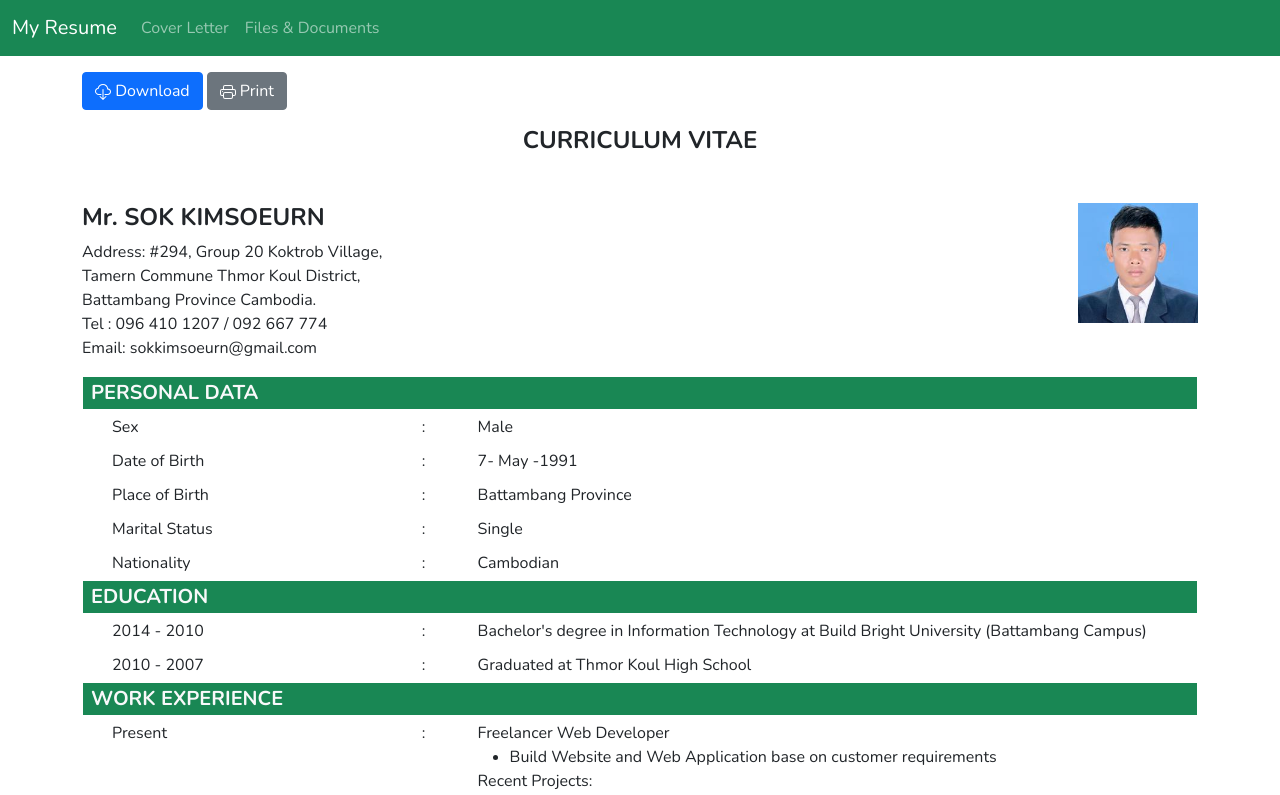
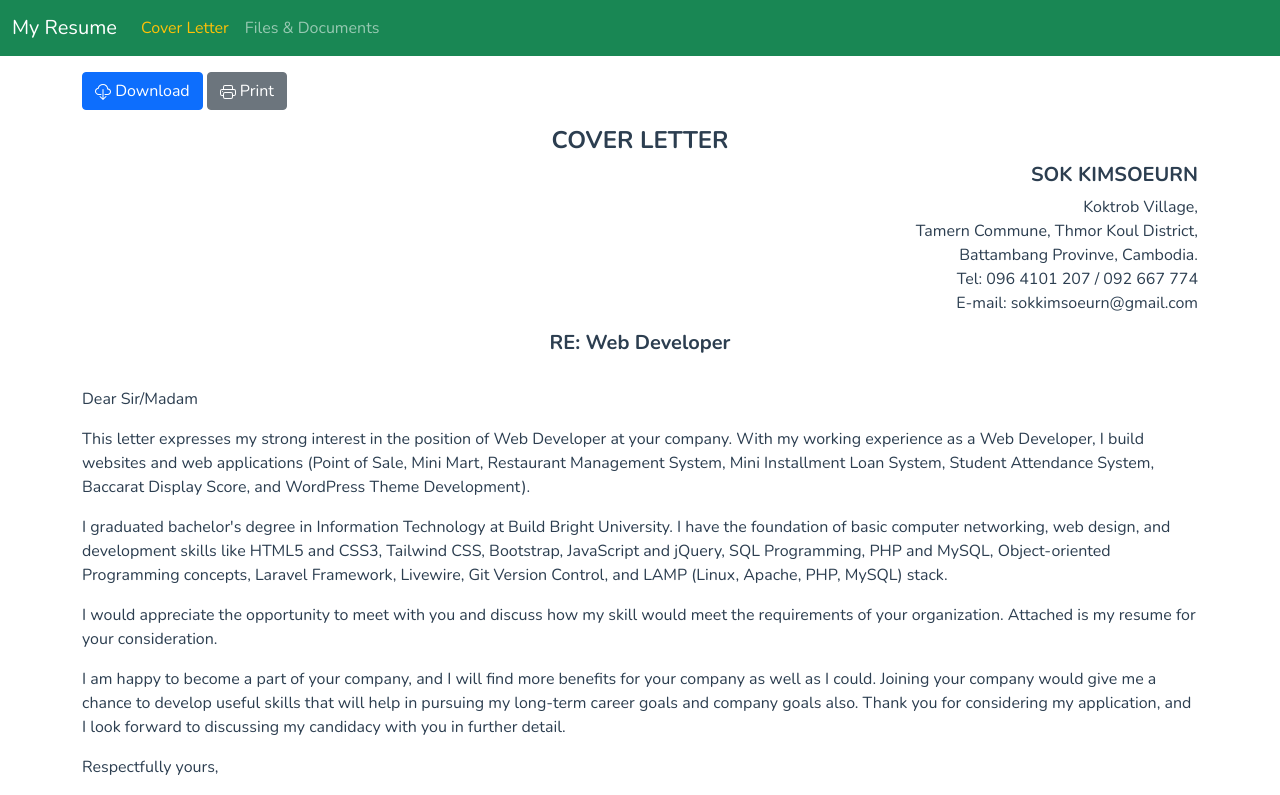
Before and after one commit to Kimsoeurn/cvue, a Vue app: page /cover-letter in a window 1280 px wide. Shown: the top 795 px of the page. Built offline with nearby package versions, Linux system fonts and the light colour scheme.

Commit message:
Add Vue Router

```diff
--- a/package.json
+++ b/package.json
@@ -16,6 +16,7 @@
   "devDependencies": {
     "@vue/cli-plugin-babel": "~4.5.0",
     "@vue/cli-plugin-eslint": "~4.5.0",
+    "@vue/cli-plugin-router": "~4.5.0",
     "@vue/cli-service": "~4.5.0",
     "babel-eslint": "^10.1.0",
     "eslint": "^6.7.2",
--- a/src/App.vue
+++ b/src/App.vue
@@ -1,30 +1,18 @@
 <template>
   <div id="app">
-    <Navbar/>
-    <Sidebar/>
-    <Content/>
+    <router-view/>
   </div>
 </template>
-
-<script>
-import Sidebar from './components/Sidebar.vue'
-import Navbar from './components/Navbar.vue'
-import Content from './components/Content.vue'
-
-export default {
-  name: 'App',
-  components: {
-    Sidebar,
-    Navbar,
-    Content
-  }
-}
-</script>
 
 <style>
 #app {
   font-family: 'Nunito', sans-serif;
   -webkit-font-smoothing: antialiased;
   -moz-osx-font-smoothing: grayscale;
+  color: #2c3e50;
+}
+
+ul li a.router-link-exact-active {
+  color: #ffc107 !important;
 }
 </style>
--- /dev/null
+++ b/src/components/CoverLetter.vue
@@ -0,0 +1,70 @@
+<template>
+<div class="container cv" id="page-content">
+        <h3 class="text-center text-uppercase fs-4 fw-bold mt-3">Cover Letter</h3>
+        <div class="row">
+            <div class="col col-lg-6"></div>
+            <div class="col-12 text-end">
+                <h5 class="text-uppercase fs-5 fw-bold">Sok Kimsoeurn</h5>
+                Koktrob Village,<br>
+                Tamern Commune, Thmor Koul District,<br>
+                Battambang Provinve, Cambodia. <br>
+                Tel: 096 4101 207 / 092 667 774 <br>
+                E-mail: sokkimsoeurn@gmail.com
+            </div>
+        </div>
+        <div class="row">
+            <div class="col-12">
+                <!-- <h5 class="text-uppercase fs-5">Company Name</h5>
+                Stree address, <br>
+                Address. <br>
+                Tel: 090 xxx xxxx <br>
+                E-mail: company@gmail.com -->
+                <h3 class="text-center fs-5 fw-bold mt-3">RE: Web Developer</h3>
+                <br>
+                <p>Dear Sir/Madam</p>
+                <p>
+                    This letter expresses my strong interest in the position of Web Developer at your company. With my working
+                    experience as a
+                    Web Developer, I build websites and web applications (Point of Sale, Mini Mart, Restaurant Management
+                    System, Mini
+                    Installment Loan System, Student Attendance System, Baccarat Display Score, and WordPress Theme
+                    Development).
+                </p>
+                <p>
+                    I graduated bachelor's degree in Information Technology at Build Bright University.
+                    I have the foundation of basic computer networking, web design, and development skills like HTML5 and
+                    CSS3, Tailwind
+                    CSS, Bootstrap, JavaScript and jQuery, SQL Programming, PHP and MySQL, Object-oriented Programming
+                    concepts, Laravel Framework, Livewire, Git Version Control, and LAMP (Linux, Apache, PHP, MySQL) stack.
+                </p>
+                <p>
+                    I would appreciate the opportunity to meet with you and discuss how my skill would meet the requirements
+                    of your
+                    organization. Attached is my resume for your consideration.
+                </p>
+                <p>
+                    I am happy to become a part of your company, and I will find more benefits for your company as well as I
+                    could. Joining
+                    your company would give me a chance to develop useful skills that will help in pursuing my long-term
+                    career goals and
+                    company goals also. Thank you for considering my application, and I look forward to discussing my
+                    candidacy with you in
+                    further detail.
+                </p>
+                <p>
+                    Respectfully yours,
+                </p>
+                <h6>SOK KIMSOEURN (Mr.)</h6>
+            </div>
+        </div>
+    </div>
+</template>
+
+<script>
+export default {
+  name: 'CoverLetter'
+}
+</script>
+
+<style scoped>
+</style>
--- a/src/components/Navbar.vue
+++ b/src/components/Navbar.vue
@@ -2,7 +2,7 @@
         <header class="d-print-none">
         <nav class="navbar navbar-expand-lg navbar-dark bg-success">
             <div class="container-fluid">
-                <a class="navbar-brand" href="index.html">My Resume</a>
+                <router-link to="/" class="navbar-brand">My Resume</router-link>
                 <a class="toggle-menu d-sm-none d-block" href="#">
                     <i></i>
                     <i></i>
@@ -11,7 +11,7 @@
                 <div class="collapse navbar-collapse" id="navbarSupportedContent">
                     <ul class="navbar-nav me-auto mb-2 mb-lg-0">
                         <li class="nav-item">
-                            <a class="nav-link" href="cover_letter.html">Cover Letter</a>
+                            <router-link to="/cover-letter" class="nav-link">Cover Letter</router-link>
                         </li>
                         <li class="nav-item">
                             <a class="nav-link" href="https://drive.google.com/drive/folders/1HAv9q6n0iBDLNQoN0JA7xkzFIQLvbpKe?usp=sharing" target="_blank">Files & Documents</a>
--- a/src/main.js
+++ b/src/main.js
@@ -1,10 +1,11 @@
 window.$ = window.jQuery = require('jquery')
 import Vue from 'vue'
 import App from './App.vue'
-import VueRouter from 'vue-router'
+import router from './router'
 
 Vue.config.productionTip = false
 
 new Vue({
-  render: h => h(App),
+  router,
+  render: h => h(App)
 }).$mount('#app')
--- /dev/null
+++ b/src/router/index.js
@@ -0,0 +1,29 @@
+import Vue from 'vue'
+import VueRouter from 'vue-router'
+import Home from '../views/Home.vue'
+
+Vue.use(VueRouter)
+
+const routes = [
+  {
+    path: '/',
+    name: 'Home',
+    component: Home
+  },
+  {
+    path: '/cover-letter',
+    name: 'About',
+    // route level code-splitting
+    // this generates a separate chunk (about.[hash].js) for this route
+    // which is lazy-loaded when the route is visited.
+    component: () => import(/* webpackChunkName: "about" */ '../views/About.vue')
+  }
+]
+
+const router = new VueRouter({
+  mode: 'history',
+  base: process.env.BASE_URL,
+  routes
+})
+
+export default router
--- /dev/null
+++ b/src/views/About.vue
@@ -0,0 +1,20 @@
+<template>
+  <div>
+    <Navbar/>
+    <CoverLetter/>
+  </div>
+</template>
+
+<script>
+// @ is an alias to /src
+import Navbar from '@/components/Navbar.vue'
+import CoverLetter from '@/components/CoverLetter.vue'
+
+export default {
+  name: 'Home',
+  components: {
+    Navbar,
+    CoverLetter
+  }
+}
+</script>
--- /dev/null
+++ b/src/views/Home.vue
@@ -0,0 +1,20 @@
+<template>
+  <div>
+    <Navbar/>
+    <Content/>
+  </div>
+</template>
+
+<script>
+// @ is an alias to /src
+import Navbar from '@/components/Navbar.vue'
+import Content from '@/components/Content.vue'
+
+export default {
+  name: 'Home',
+  components: {
+    Navbar,
+    Content
+  }
+}
+</script>
```
Also changed, not shown: 1 other file (tests, documents, lock files or other folders).
